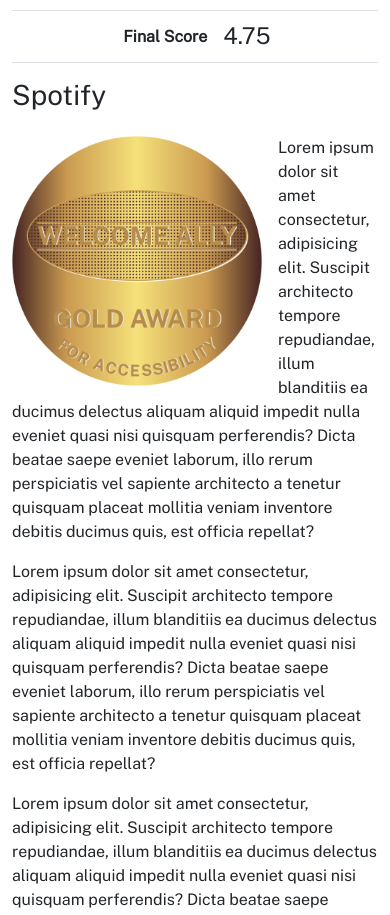
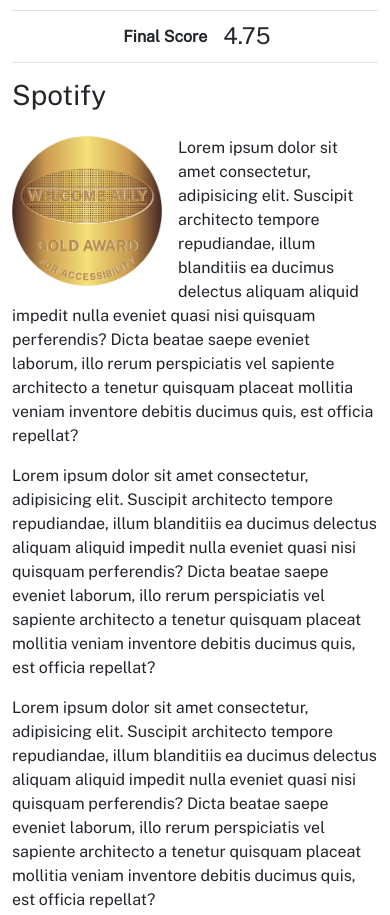
Before and after one commit to TubaMirabilis/welcome-ally, a Next.js app: page / in a window 390 px wide. Shown: the part 880-1795 px from the top of the page. Built offline with nearby package versions, Linux system fonts and the light colour scheme.

Commit message:
Image fixes

```diff
--- a/pages/index.js
+++ b/pages/index.js
@@ -146,7 +146,15 @@
         </section>
         <section className="mb-5">
           <h1 className="mb-4">Spotify</h1>
-          <div className="float-start me-3 mb-1">
+          <div className="d-block d-md-none float-start me-3 mb-1">
+            <Image
+              src="/gold.png"
+              alt="Welcome Ally Gold Award"
+              width={150}
+              height={150}
+            />
+          </div>
+          <div className="d-none d-md-block float-start me-3 mb-1">
             <Image
               src="/gold.png"
               alt="Welcome Ally Gold Award"
```
